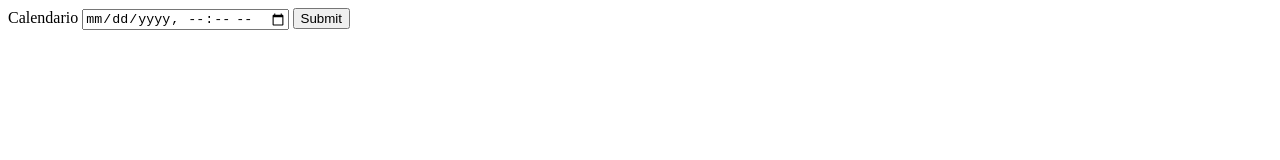
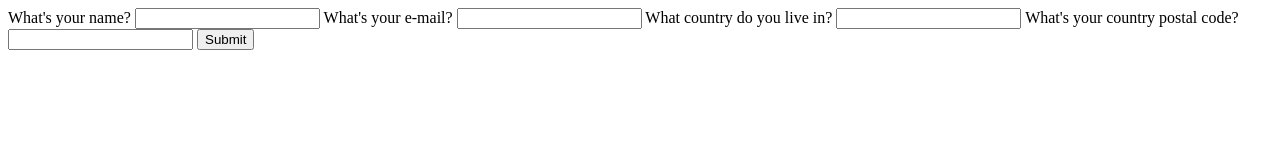
Before and after one commit to jonamx13/HTML_CSS_Definitive, a plain HTML site: page calendarClass/index.html in a window 1280 px wide. Drawn offline with Linux system fonts and the light colour scheme.

Commit message:
autocomplete and require attributes

```diff
--- a/calendarClass/index.html
+++ b/calendarClass/index.html
@@ -7,31 +7,26 @@
     <title>Calendar</title>
 </head>
 <body>
-    <!-- <form action="">
-        <label for="hour">
-            <span>Hour</span>
-            <input type="time" id="hour" name="hour">
+    <main>
+        <form action="">
+            <label for="name">
+                <span>What's your name?</span>
+                <input type="text" name="name" id="name" autocomplete="name" required>
             </label>
-        <label for="day">
-            <span>Day</span>
-            <input type="date" id="day" name="day">
+            <label for="e-mail">
+                <span>What's your e-mail?</span>
+                <input type="email" name="e-mail" id="e-mail" autocomplete="email" required>
             </label>
-        <label for="week">
-            <span>Week</span>
-            <input type="week" id="week" name="week">
+            <label for="country">
+                <span>What country do you live in?</span>
+                <input type="text" name="country" id="country" autocomplete="country" required>
             </label>
-        <label for="month">
-            <span>Month</span>
-            <input type="month" id="month" name="month">
-        </label>
-        <input type="submit">
-    </form> -->
-    <form action="">
-        <label for="calendario">
-            <span>Calendario</span>
-            <input type="datetime-local" id="calendario" name="calendario">
+            <label for="pc">
+                <span>What's your country postal code?</span>
+                <input type="text" name="pc" id="pc" autocomplete="postal-code" required>
             </label>
             <input type="submit">
         </form>
+    </main>
 </body>
 </html>
```
Lines whose indentation alone changed are shown as unchanged.
